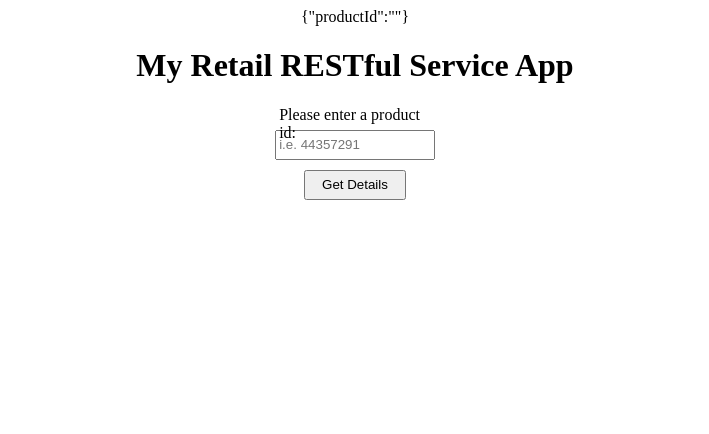
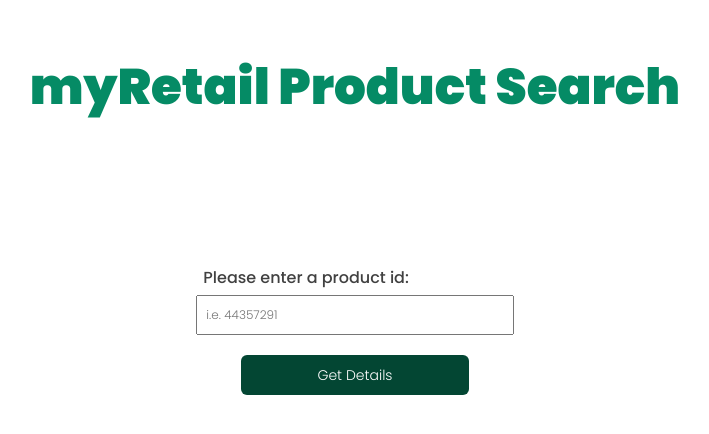
Before and after one commit to rachelpeddie/my-retail-restful-service, a React (Create React App) app: page / in a window 1280 px wide. Shown: the top 434 px of the page, without its empty margins (285-994 px from the left). Built offline with nearby package versions, Linux system fonts and the light colour scheme.

Commit message:
added css colors and additional styling, added google fonts

```diff
--- a/public/index.html
+++ b/public/index.html
@@ -3,6 +3,7 @@
   <head>
     <meta charset="utf-8" />
     <link rel="shortcut icon" href="rachel-logo.png" />
+    <link href="https://fonts.googleapis.com/css?family=Poppins:300,500,900&display=swap" rel="stylesheet">
     <meta name="viewport" content="width=device-width, initial-scale=1" />
     <meta name="theme-color" content="#000000" />
     <!--
--- a/src/App.css
+++ b/src/App.css
@@ -1,34 +1,71 @@
+:root {
+    --primary: #058B65;
+    --secondary: #034633;
+    --almostBlack: #414141;
+}
+
+body{
+    color: var(--almostBlack);
+    font-family: 'Poppins', sans-serif;
+}
+
 .main-content {
     display: block;
-    width: 40%;
+    width: 60%;
     margin-left: auto;
     margin-right: auto;
     text-align: center;
 }
 
+h1 {
+    font-size: 50px;
+    margin-top: 50px;
+    margin-bottom: 140px;
+    color: var(--primary)
+}
+
 input {
     display: block;
-    width: 30%;
-    height: 24px;
+    width: 40%;
+    height: 34px;
     margin-left: auto;
     margin-right: auto;
+    padding-left: 8px;
+    font-size: 12px;
+    font-family: 'Poppins', sans-serif;
+    font-weight: 300;
 }
 
 label {
     display: block;
-    width: 30%;
+    width: 40%;
     height: 24px;
     margin-left: auto;
     margin-right: auto;
     text-align: left;
+    margin-bottom: 6px;
 }
-
 
 button {
     display: block;
-    width: 20%;
-    height: 30px;
-    margin-top: 10px;
+    width: 30%;
+    height: 40px;
+    margin-top: 20px;
     margin-left: auto;
     margin-right: auto;
+    border: none;
+    border-radius: 6px;
+    background-color: var(--secondary);
+    color: white;
+    font-size:  14px;
+    font-family: 'Poppins', sans-serif;
+    font-weight: 300;
 }
+
+th {
+    color: var(--primary)
+}
+
+td {
+    background-color: var(--secondary);
+}
--- a/src/App.js
+++ b/src/App.js
@@ -49,15 +49,17 @@ class Main extends Component {
   render() {
     return (
       <div className="main-content">
-        {JSON.stringify(this.state)}
+        {/* {JSON.stringify(this.state)} */}
         <header>
-          <h1>My Retail RESTful Service App</h1>
+          <h1>myRetail Product Search</h1>
         </header>
-        <form>
-          <label htmlFor="product-id">Please enter a product id:</label>
-          <input onChange={this.handleChange} placeholder="i.e. 44357291" value={this.state.productId} id="product-id" type='number' required />
-          <button onClick={this.handleSubmit}>Get Details</button>
-        </form>
+        <div className="container">
+          <form>
+            <label htmlFor="product-id">Please enter a product id:</label>
+            <input onChange={this.handleChange} placeholder="i.e. 44357291" value={this.state.productId} id="product-id" type='number' required />
+            <button onClick={this.handleSubmit}>Get Details</button>
+          </form>
+        </div>
         {this.props.reduxState.productDetails === [''] ? this.createTable() : null}
       </div>
     );
```
